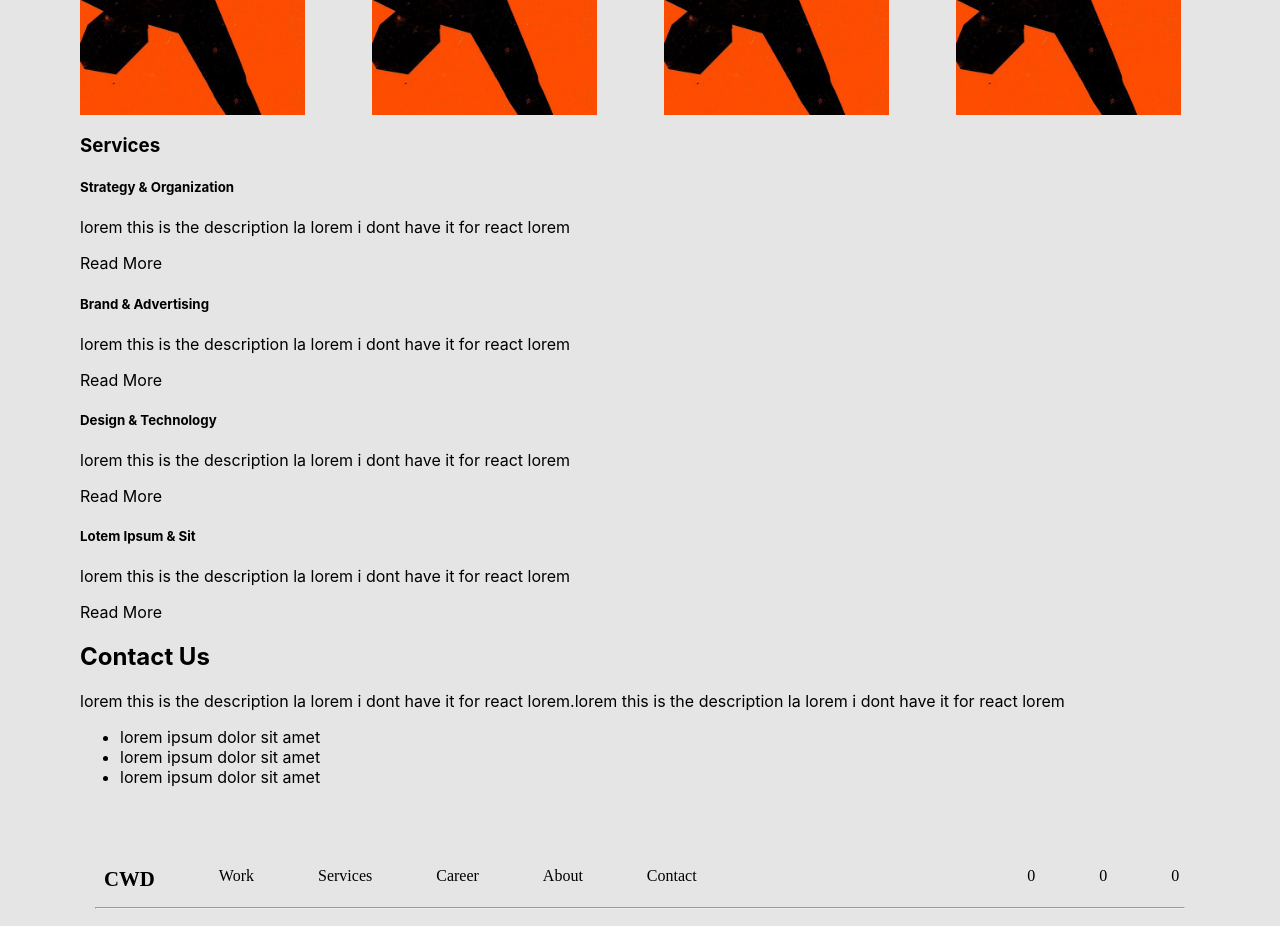
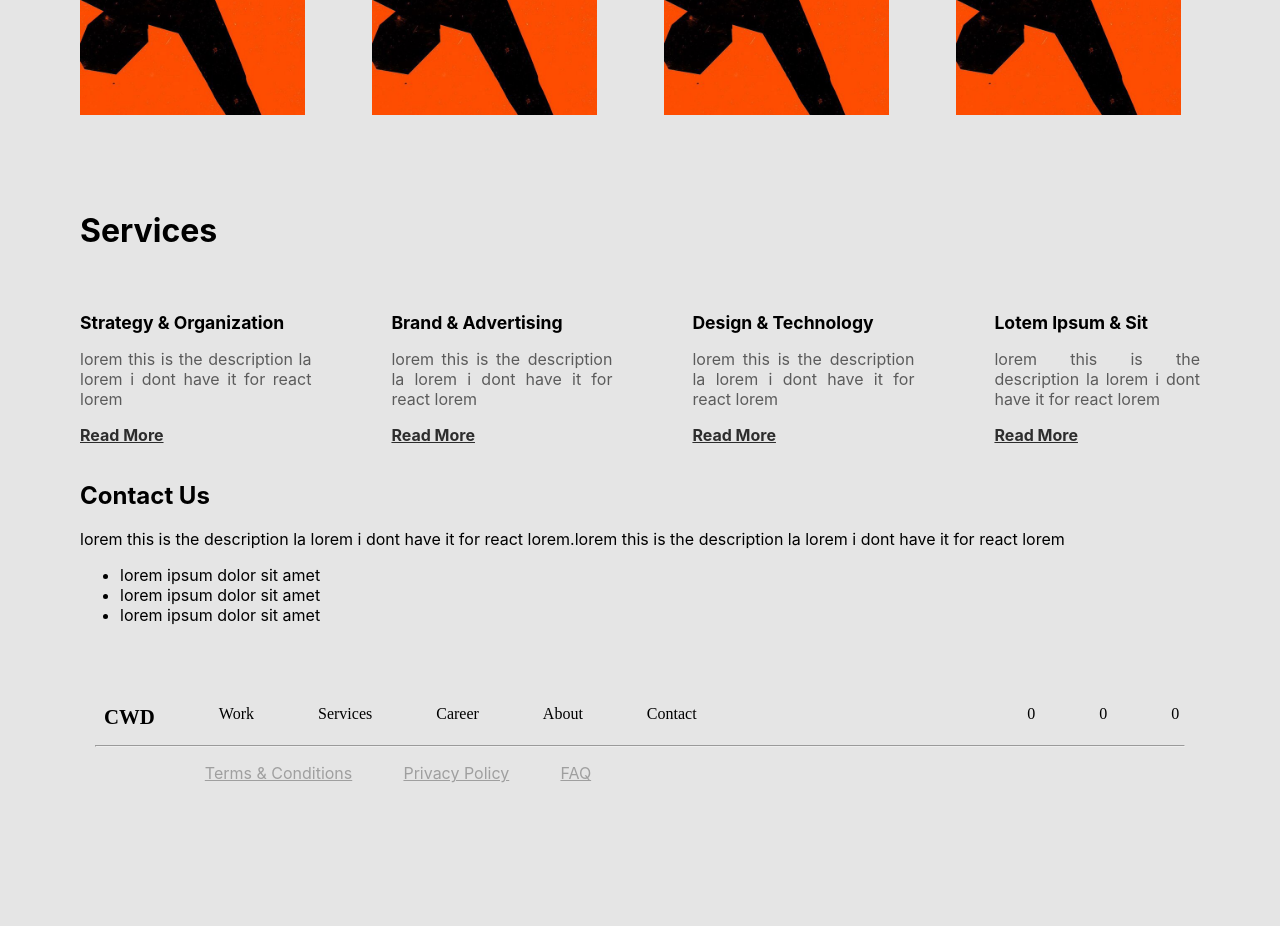
Before and after one commit to ltramos7/cwd-website-fe, a React (Create React App) app: page /about in a window 1280 px wide. Shown: the part 1840-2766 px from the top of the page. After the commit the page ends 2639 px from the top, so only its background shows below. Built offline with nearby package versions, Linux system fonts and the light colour scheme.

Commit message:
about services style

```diff
--- a/src/components/about/index.js
+++ b/src/components/about/index.js
@@ -61,27 +61,27 @@ class About extends React.Component{
                 </div>
 
                 <div>
-                    <h3>Services</h3>
-                    <div>
-                        <div>
-                            <h5>Strategy & Organization</h5>
-                            <p>lorem this is the description la lorem i dont have it for react lorem</p>
-                            <p>Read More</p>
+                    <h3 className='about__services-title'>Services</h3>
+                    <div className='about__services'>
+                        <div className='about__services-one'>
+                            <h5 className='about__services-name'>Strategy & Organization</h5>
+                            <p className='about__services-description'>lorem this is the description la lorem i dont have it for react lorem</p>
+                            <p className='about__services-read'>Read More</p>
                         </div>
-                        <div>
-                            <h5>Brand & Advertising</h5>
-                            <p>lorem this is the description la lorem i dont have it for react lorem</p>
-                            <p>Read More</p>
+                        <div className='about__services-two'>
+                            <h5 className='about__services-name'>Brand & Advertising</h5>
+                            <p className='about__services-description'>lorem this is the description la lorem i dont have it for react lorem</p>
+                            <p className='about__services-read'>Read More</p>
                         </div>
-                        <div>
-                            <h5>Design & Technology</h5>
-                            <p>lorem this is the description la lorem i dont have it for react lorem</p>
-                            <p>Read More</p>
+                        <div className='about__services-three'>
+                            <h5 className='about__services-name'>Design & Technology</h5>
+                            <p className='about__services-description'>lorem this is the description la lorem i dont have it for react lorem</p>
+                            <p className='about__services-read'>Read More</p>
                         </div>
-                        <div>
-                            <h5>Lotem Ipsum & Sit</h5>
-                            <p>lorem this is the description la lorem i dont have it for react lorem</p>
-                            <p>Read More</p>
+                        <div className='about__services-four'>
+                            <h5 className='about__services-name'>Lotem Ipsum & Sit</h5>
+                            <p className='about__services-description'>lorem this is the description la lorem i dont have it for react lorem</p>
+                            <p className='about__services-read'>Read More</p>
                         </div>
                     </div>
                 </div>
--- a/src/scss/_about.scss
+++ b/src/scss/_about.scss
@@ -104,6 +104,49 @@
         }
     }
 
+    &__services {
+        display: grid;
+        grid-template: 'one two three four';
+        grid-gap: 5rem;
+        text-align: justify;
 
+        &-title {
+            font-size: 2rem;
+            padding-top: 4rem;
+        }
+
+        &-one {
+            grid-area: one;
+        }
+
+        &-two {
+            grid-area: two;
+        }
+
+        &-three {
+            grid-area: three;
+        }
+
+        &-four {
+            grid-area: four;
+        }
+
+        &-name {
+            font-weight: bolder;
+            font-size: 1.1rem;
+            margin-bottom: 0;
+        }
+
+        &-description {
+            opacity: 60%;
+        }
+
+        &-read {
+            text-decoration: underline;
+            opacity: 80%;
+            font-weight: bold;
+            cursor: pointer;
+        }
+    }
 
 }
```
